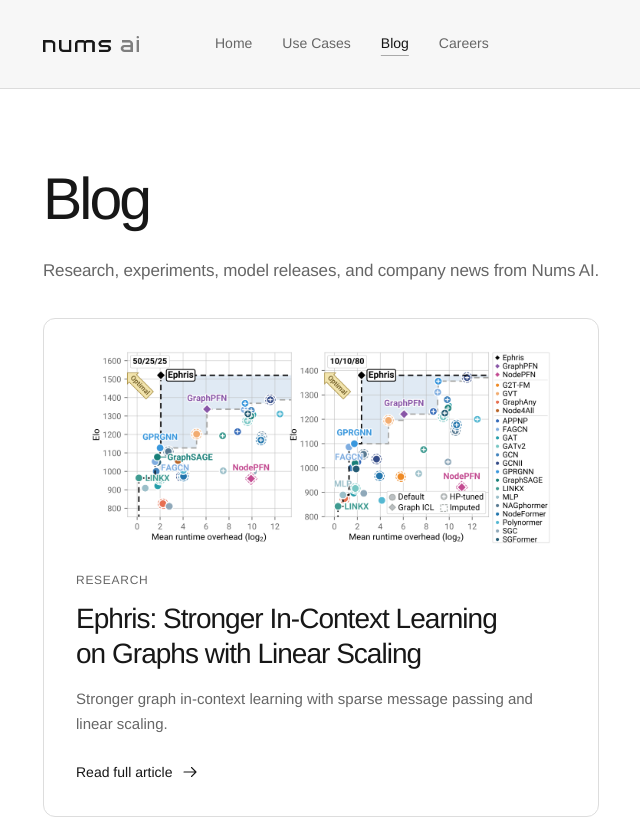
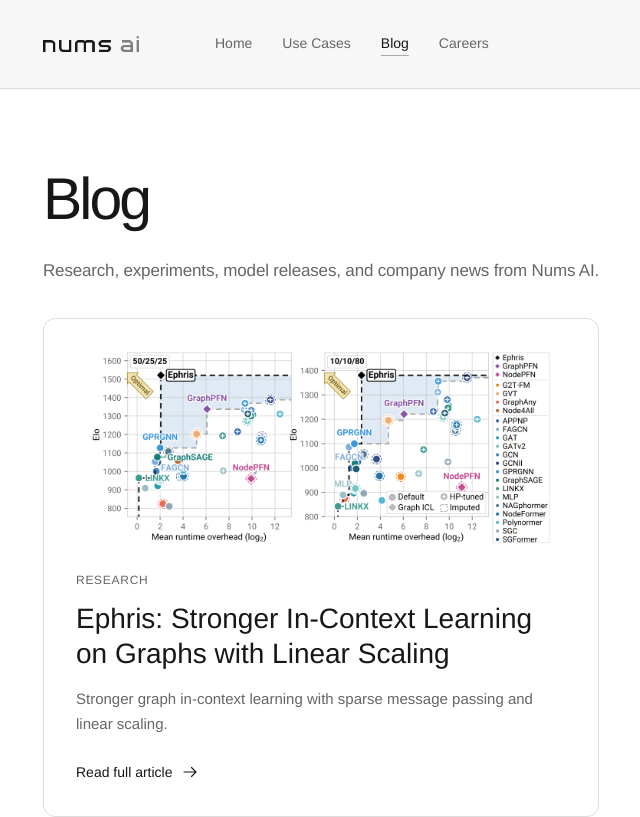
Before and after one commit to nums-ai/nums-ai.github.io, a Next.js app: page /blog in a window 1280 px wide. Shown: the top 817 px of the page, without its empty margins (21-661 px from the left). Built offline with nearby package versions, Linux system fonts and the light colour scheme; what remark-directive would draw is missing.

Commit message:
Use natural letter spacing for blog post titles

```diff
--- a/src/components/blog/article.module.css
+++ b/src/components/blog/article.module.css
@@ -27,7 +27,7 @@
 .mobileContents { display: none; }
 .article .header { max-width: var(--reading-width); margin-inline: auto; padding-bottom: 0; border: 0; }
 .article .category { margin: 0; font-size: 12px; line-height: 1.5; font-weight: 600; letter-spacing: .08em; text-transform: uppercase; }
-.article .header h1 { margin-top: 16px; font-size: var(--post-title-size); font-weight: 400; line-height: 1.2; letter-spacing: -.035em; text-wrap: balance; }
+.article .header h1 { margin-top: 16px; font-size: var(--post-title-size); font-weight: 400; line-height: 1.2; letter-spacing: normal; text-wrap: balance; }
 .body { margin-top: 36px; font-size: 17px; line-height: 1.75; letter-spacing: -.01em; }
 .body p, .body ul { max-width: var(--reading-width); margin: 20px auto; }
 .body ol { max-width: var(--reading-width); margin: 20px auto; padding-left: 24px; }
--- a/src/components/blog/blog.module.css
+++ b/src/components/blog/blog.module.css
@@ -26,7 +26,7 @@
 .categories button[aria-pressed="true"] { border-bottom-color: var(--text); color: var(--text); }
 .categories button:hover { color: var(--text); }
 .categories button:focus-visible { outline: 2px solid var(--text); outline-offset: 4px; }
-.postCard h2 { margin-top: 12px; font-size: var(--post-card-title-size); font-weight: 400; line-height: 1.25; letter-spacing: -.035em; text-wrap: balance; }
+.postCard h2 { margin-top: 12px; font-size: var(--post-card-title-size); font-weight: 400; line-height: 1.25; letter-spacing: normal; text-wrap: balance; }
 .cardSummary { margin: 16px 0 0; color: var(--secondary); font-size: 15px; line-height: 1.65; }
 .readArticle { display: inline-flex; align-items: center; gap: 8px; margin-top: auto; padding-top: 24px; font-size: 14px; }
 .readArticle svg { width: 18px; height: 18px; }
```
Also changed, not shown: 1 other file (tests, documents, lock files or other folders).
